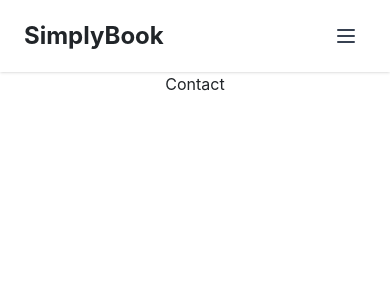
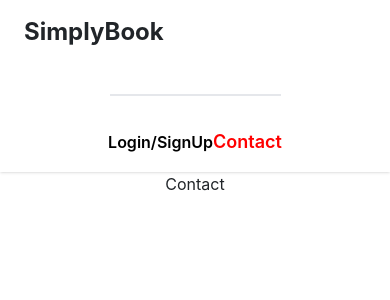
Before and after one commit to shivamyneni/Resto, a React (Create React App) app in the folder Frontend/: page /contact in a window 390 px wide. Shown: the top 300 px of the page. Built offline with nearby package versions, Linux system fonts and the light colour scheme.

Commit message:
updated-routes

```diff
--- a/Frontend/package.json
+++ b/Frontend/package.json
@@ -3,6 +3,10 @@
   "version": "0.1.0",
   "private": true,
   "dependencies": {
+    "@emotion/react": "^11.10.5",
+    "@emotion/styled": "^11.10.5",
+    "@mui/icons-material": "^5.11.0",
+    "@mui/material": "^5.11.8",
     "@testing-library/jest-dom": "^5.16.5",
     "@testing-library/react": "^13.4.0",
     "@testing-library/user-event": "^13.5.0",
--- a/Frontend/src/App.js
+++ b/Frontend/src/App.js
@@ -1,17 +1,16 @@
 import './App.css';
 import {
   Route,
-  Routes
+  Routes,
 } from "react-router-dom";
 import SignIn from './pages/SignIn'
 import Contact from './pages/Contact';
 import About from './pages/About';
 function App() {
-
   return (
     <div className="App">
       <Routes>
-        <Route path="/" element={ <About/> } />
+        <Route exact path="/" element={ <About/> } />
         <Route path="signin" element={ <SignIn/> } />
         <Route path="contact" element={ <Contact/> } />
       </Routes>
--- a/Frontend/src/components/Header.js
+++ b/Frontend/src/components/Header.js
@@ -1,14 +1,19 @@
-import { useState } from "react";
+import { useEffect } from 'react';
 import {useSelector,useDispatch} from 'react-redux'
-import { Link } from 'react-router-dom';
+import { Link, useLocation } from 'react-router-dom';
+
 export default function NavBar() {
-    const [navbar, setNavbar] = useState(false);
         const activeTab = useSelector((state)=>state.activeTab)
-        console.log(activeTab);
+        const history = useLocation();
         const dispatch = useDispatch();
         const changeTab=(value)=>{
             dispatch({type:"changeTab",payload:value})
         }
+        useEffect(()=>{
+            const path = history.pathname.slice(1);
+            const homeRoute = path.split('/')[0];
+            dispatch({type:"changeTab",payload:homeRoute})
+          },[dispatch,history.pathname])
     return (
         <nav className="w-full shadow">
             <div className="justify-between px-4 mx-auto lg:max-w-7xl md:items-center md:flex md:px-8">
@@ -17,53 +22,16 @@ export default function NavBar() {
                         <Link to="/" onClick={()=>{changeTab("")}}>
                             <h2 className="text-2xl font-bold">SimplyBook</h2>
                         </Link>
-                        <div className="md:hidden">
-                            <button
-                                className="p-2 text-gray-700 rounded-md outline-none focus:border-gray-400 focus:border"
-                                onClick={() => setNavbar(!navbar)}
-                            >
-                                {navbar ? (
-                                    <svg
-                                        xmlns="http://www.w3.org/2000/svg"
-                                        className="w-6 h-6"
-                                        viewBox="0 0 20 20"
-                                        fill="currentColor"
-                                    >
-                                        <path
-                                            fillRule="evenodd"
-                                            d="M4.293 4.293a1 1 0 011.414 0L10 8.586l4.293-4.293a1 1 0 111.414 1.414L11.414 10l4.293 4.293a1 1 0 01-1.414 1.414L10 11.414l-4.293 4.293a1 1 0 01-1.414-1.414L8.586 10 4.293 5.707a1 1 0 010-1.414z"
-                                            clipRule="evenodd"
-                                        />
-                                    </svg>
-                                ) : (
-                                    <svg
-                                        xmlns="http://www.w3.org/2000/svg"
-                                        className="w-6 h-6"
-                                        fill="none"
-                                        viewBox="0 0 24 24"
-                                        stroke="currentColor"
-                                        strokeWidth={2}
-                                    >
-                                        <path
-                                            strokeLinecap="round"
-                                            strokeLinejoin="round"
-                                            d="M4 6h16M4 12h16M4 18h16"
-                                        />
-                                    </svg>
-                                )}
-                            </button>
-                        </div>
                     </div>
                 </div>
+                <input style={{height:"2rem"}} className="w-1/2 border-b-2 border-gray"  />
                 <div>
                     <div
-                        className={`flex-1 justify-self-center pb-3 mt-8 md:block md:pb-0 md:mt-0 ${
-                            navbar ? "block" : "hidden"
-                        }`}
+                        className='flex-1 justify-self-center pb-3 mt-8 md:block md:pb-0 md:mt-0'
                     >
                         <ul className="items-center justify-center space-y-8 md:flex md:space-x-6 md:space-y-0 mt-3">
-                            <Link to="/signin" className='font-semibold text-md transform transition duration-500 hover:scale-110' style={{color:activeTab==="Login" ? "red":"black"}} onClick={()=>{changeTab("Login")}}>Login/SignUp</Link>
-                            <Link to="/contact" className='font-semibold text-lg transform transition duration-500 hover:scale-110' style={{color:activeTab==="Contact" ? "red":"black"}} onClick={()=>{changeTab("Contact")}}>Contact</Link>
+                            <Link to="/signin" className='font-semibold text-md transform transition duration-500 hover:scale-110' style={{color:activeTab==="signin" ? "red":"black"}} onClick={()=>{changeTab("signin")}}>Login/SignUp</Link>
+                            <Link to="/contact" className='font-semibold text-lg transform transition duration-500 hover:scale-110' style={{color:activeTab==="contact" ? "red":"black"}} onClick={()=>{changeTab("contact")}}>Contact</Link>
                         </ul>
                     </div>
                 </div>
```
Also changed, not shown: 1 other file (tests, documents, lock files or other folders).
